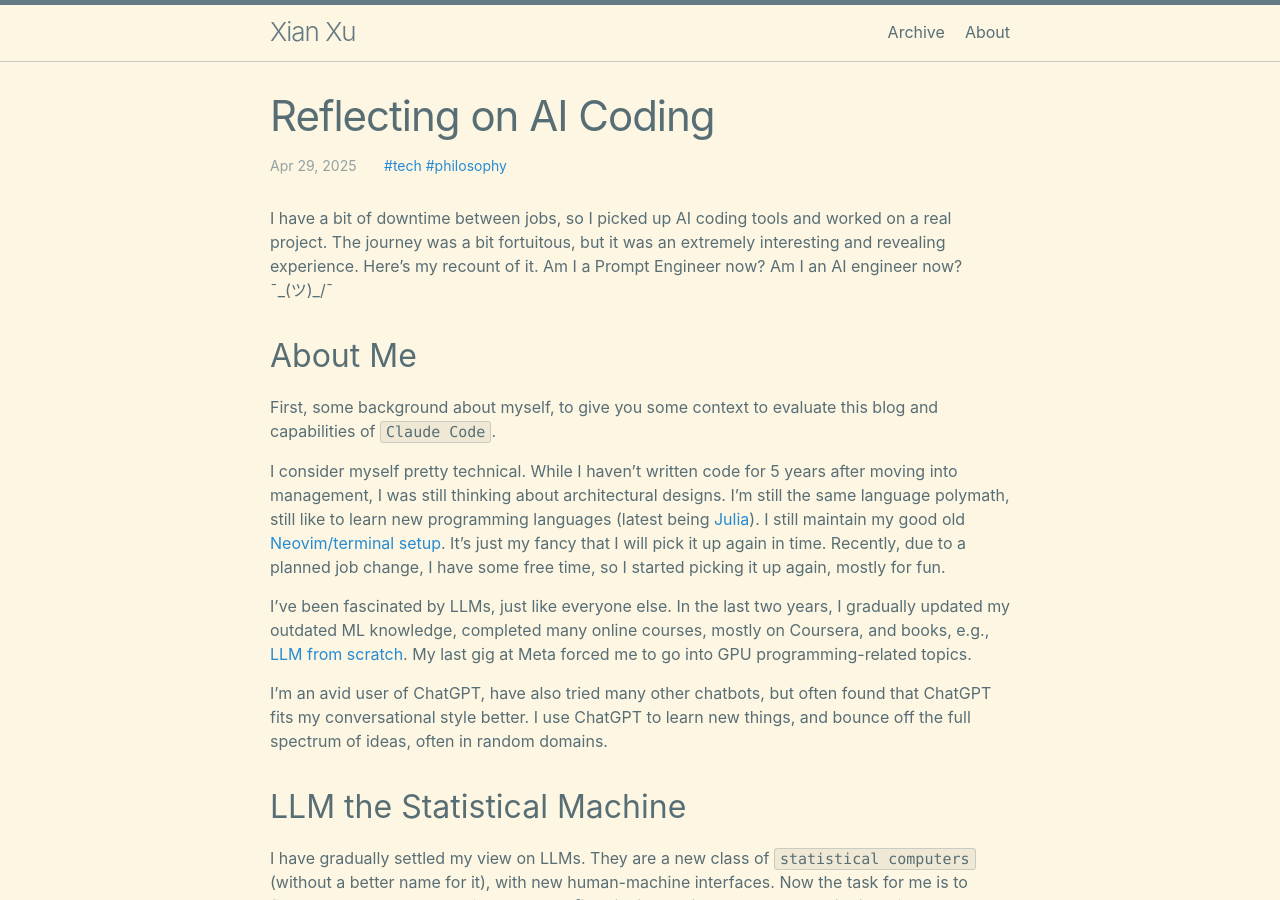
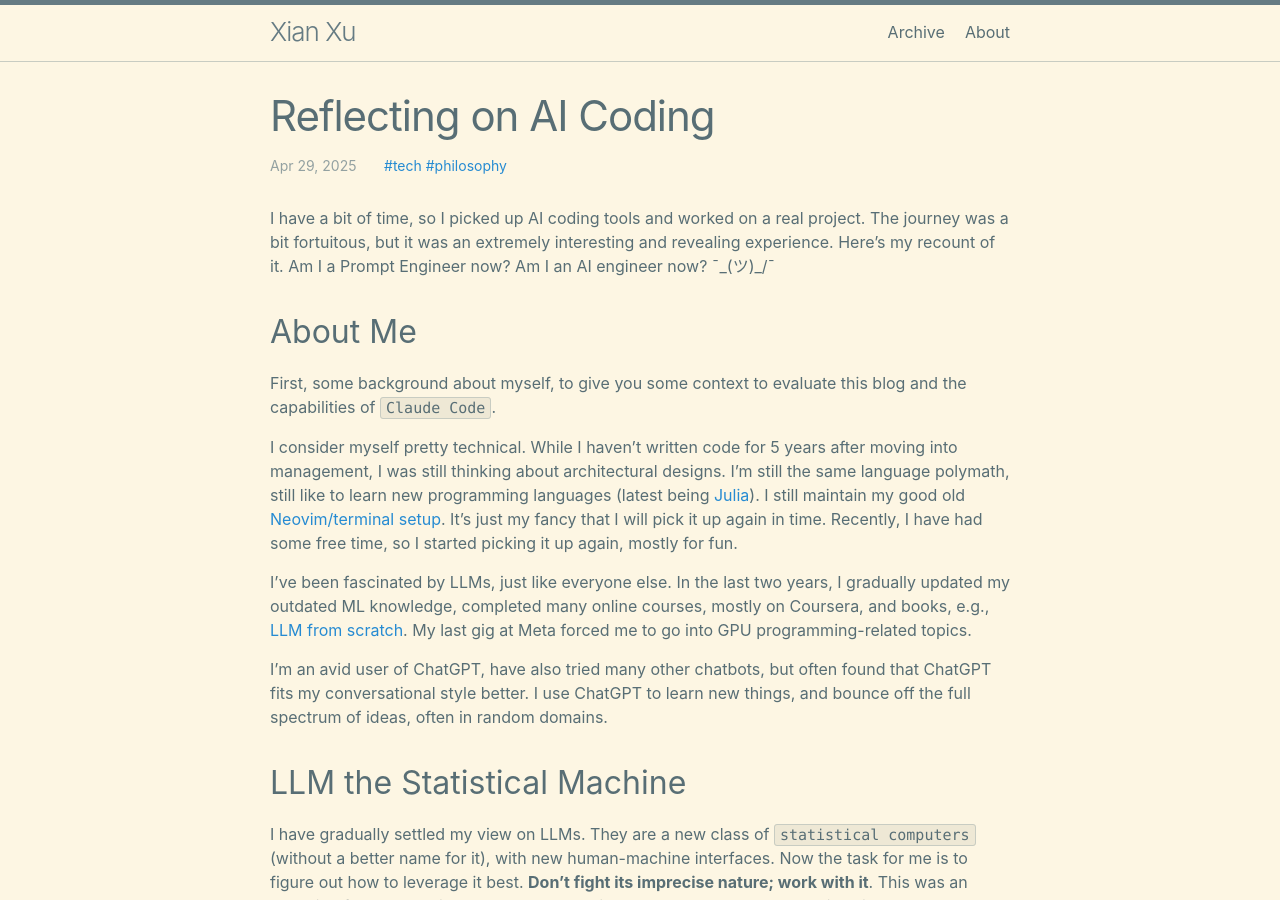
Before and after one commit to xianxu/xianxu.github.io, a Jekyll site: the page built from _posts/2025-04-28-reflection-on-ai-coding.markdown, in a window 1280 px wide and 900 px high. Built offline with Jekyll 4.4.1, drawn with Linux system fonts in a browser that asks for light colours; comment, search, counter and statistics services are not loaded; some of the changed text lies outside the part shown.

Commit message:
Sync latest _posts from private repo

```diff
--- a/_posts/2025-04-28-reflection-on-ai-coding.markdown
+++ b/_posts/2025-04-28-reflection-on-ai-coding.markdown
@@ -6,13 +6,13 @@ tags: tech philosophy
 comments: true
 ---
 
-I have a bit of downtime between jobs, so I picked up AI coding tools and worked on a real project. The journey was a bit fortuitous, but it was an extremely interesting and revealing experience. Here's my recount of it. Am I a Prompt Engineer now? Am I an AI engineer now? ¯\_(ツ)_/¯
+I have a bit of time, so I picked up AI coding tools and worked on a real project. The journey was a bit fortuitous, but it was an extremely interesting and revealing experience. Here's my recount of it. Am I a Prompt Engineer now? Am I an AI engineer now? ¯\_(ツ)_/¯
 
 ## About Me
 
-First, some background about myself, to give you some context to evaluate this blog and capabilities of `Claude Code`.
+First, some background about myself, to give you some context to evaluate this blog and the capabilities of `Claude Code`.
 
-I consider myself pretty technical. While I haven't written code for 5 years after moving into management, I was still thinking about architectural designs. I'm still the same language polymath, still like to learn new programming languages (latest being [Julia](https://julialang.org/)). I still maintain my good old [Neovim/terminal setup](https://xianxu.github.io/2025/01/04/dot-files.html). It's just my fancy that I will pick it up again in time. Recently, due to a planned job change, I have some free time, so I started picking it up again, mostly for fun.
+I consider myself pretty technical. While I haven't written code for 5 years after moving into management, I was still thinking about architectural designs. I'm still the same language polymath, still like to learn new programming languages (latest being [Julia](https://julialang.org/)). I still maintain my good old [Neovim/terminal setup](https://xianxu.github.io/2025/01/04/dot-files.html). It's just my fancy that I will pick it up again in time. Recently, I have had some free time, so I started picking it up again, mostly for fun.
 
 I've been fascinated by LLMs, just like everyone else. In the last two years, I gradually updated my outdated ML knowledge, completed many online courses, mostly on Coursera, and books, e.g., [LLM from scratch](https://github.com/rasbt/LLMs-from-scratch). My last gig at Meta forced me to go into GPU programming-related topics.
 
@@ -94,5 +94,3 @@ As you can see, this project is haphazardly conceived and coded. I can envision
     1. Setting up the right and fast testing infrastructure.
     2. Invest in better architecture to guide LLMs to make changes accordingly, with well-designed architectural patterns.
     3. Invest in consistent coding practices to make LLMs' pattern matcher work even better.
-
-PS: excited to return to the startup world, where real things happen!
```
